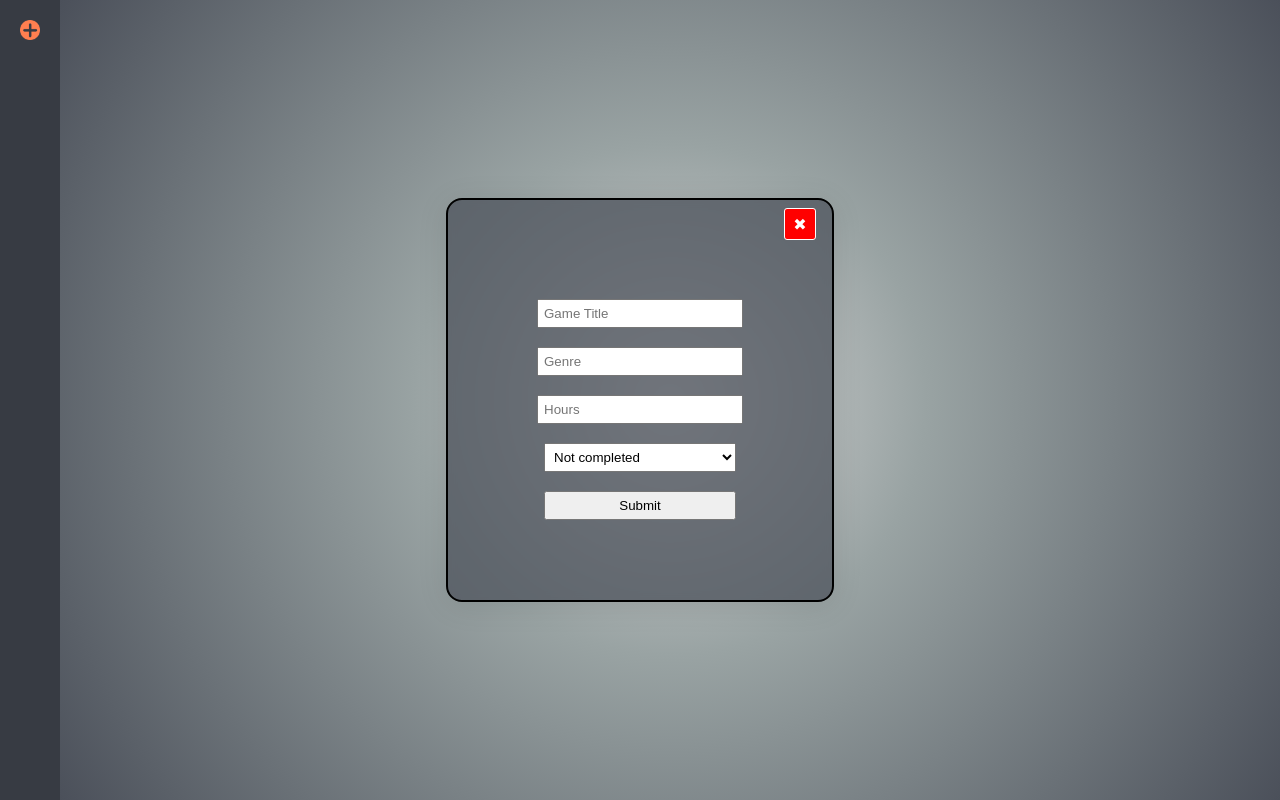
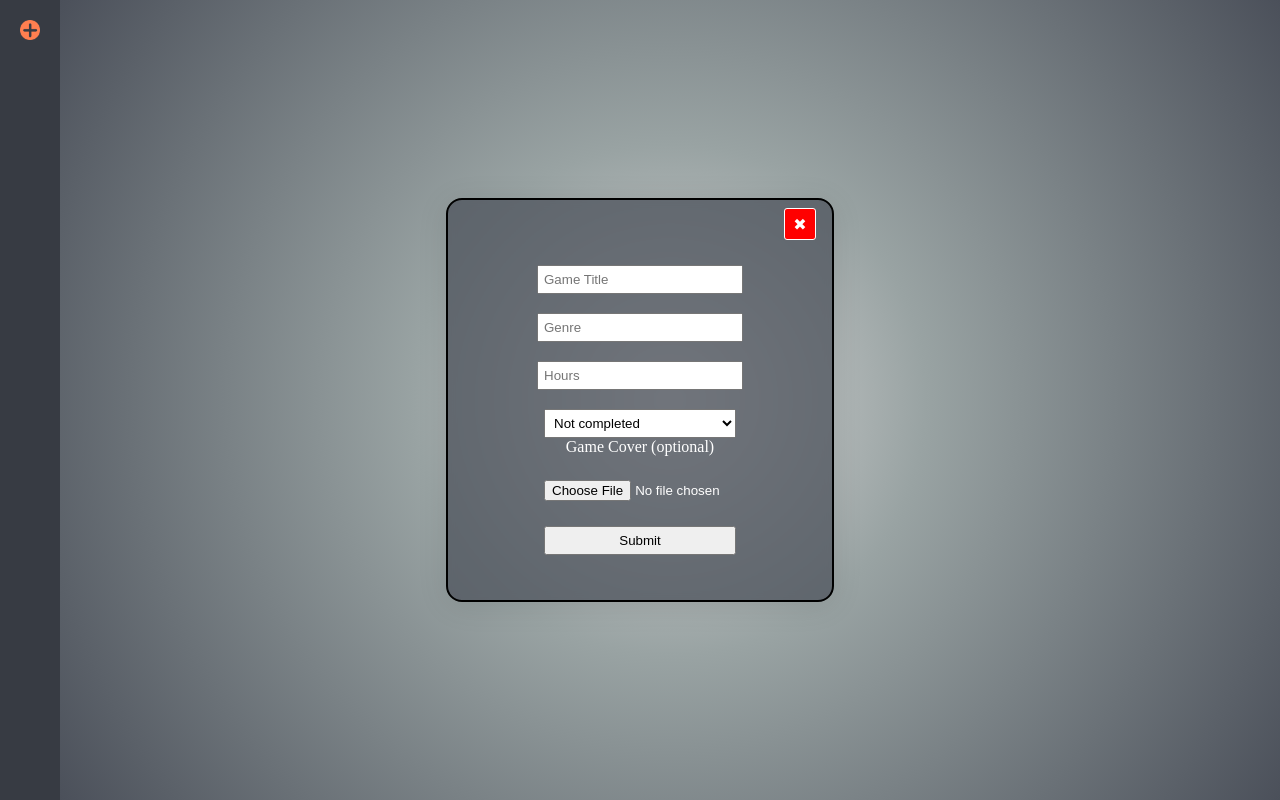
Before and after one commit to dmychel/game-archive, a plain HTML site: page index.html in a window 1280 px wide. Both pictures are taken after a click on the picture 30 px from the left and 30 px from the top of the page. Drawn offline with Linux system fonts and the light colour scheme.

Commit message:
added input file in form

```diff
--- a/index.html
+++ b/index.html
@@ -23,6 +23,8 @@
                     <option value="not completed">Not completed</option>
                     <option value="completed">Completed</option>
                 </select>
+                <label for="image" class="image-label">Game Cover (optional)</label>
+                <input type="file" accept="image/jpeg  image/jpg simage/png" class="image-upload">
                 <input type="submit" value="Submit" class="submit-btn">
             </form>
         </section>
```
